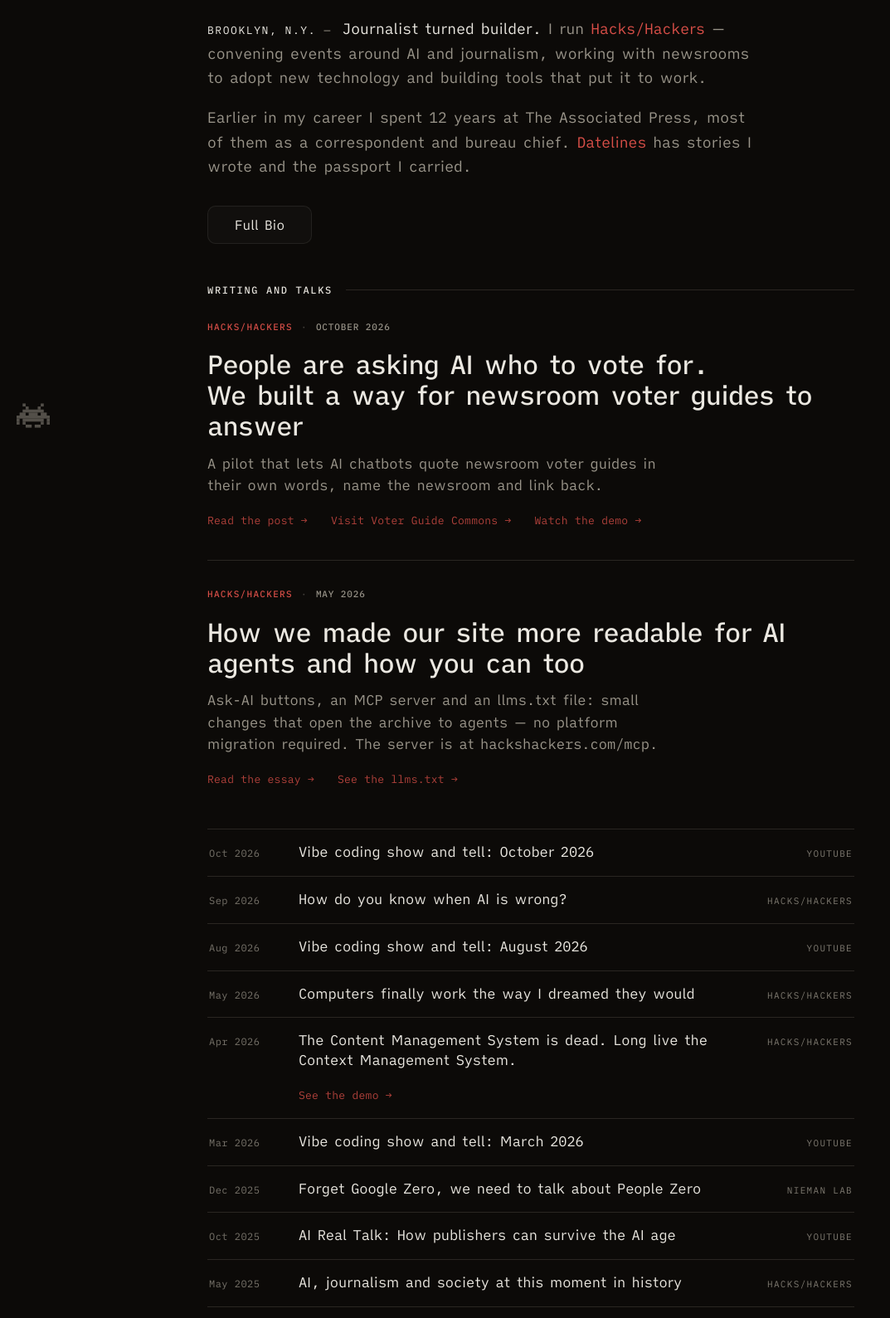
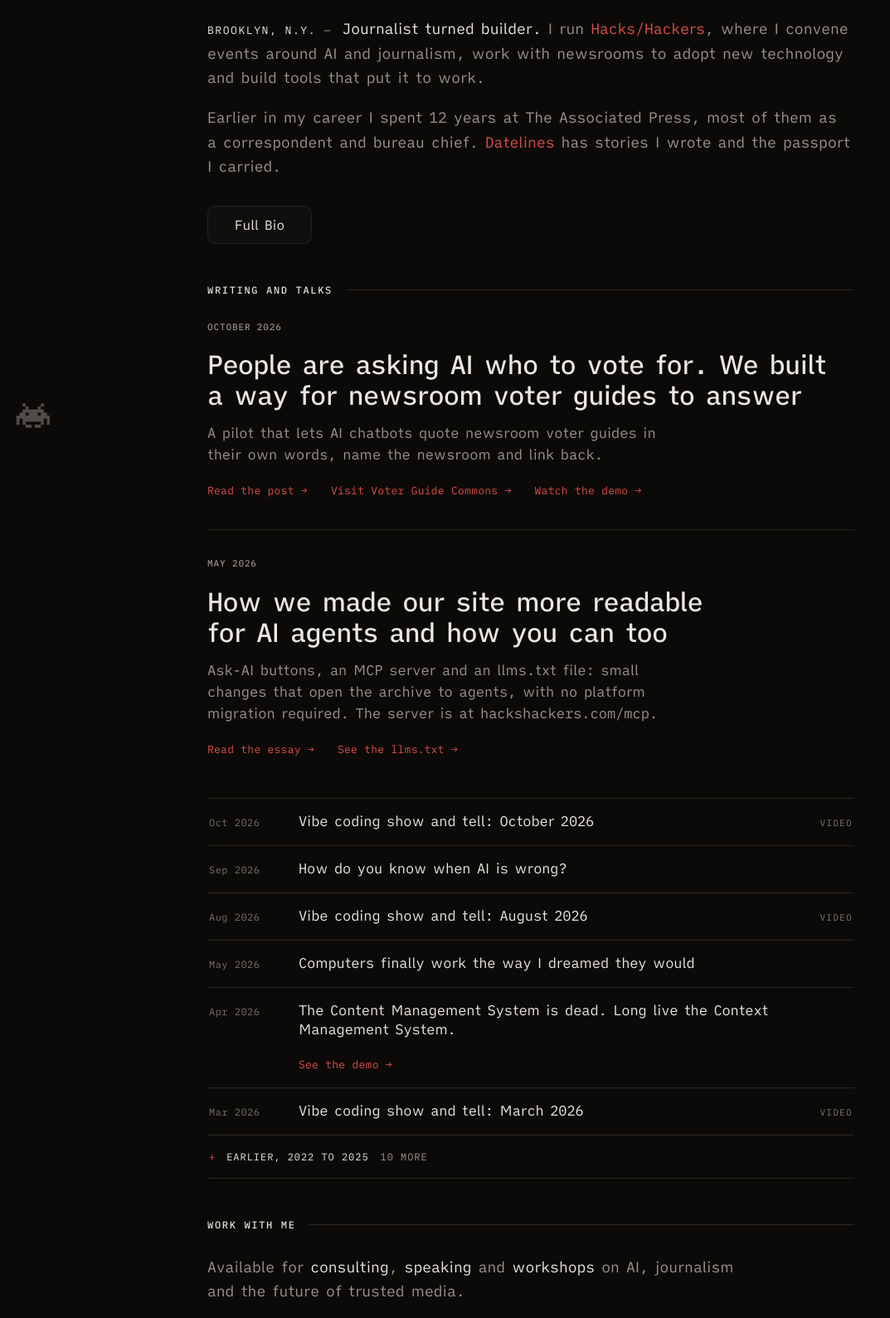
Before and after one commit to burtherman/burtherman-personal-site, a plain HTML site: page index.html in a window 1280 px wide. Shown: the part 259-1848 px from the top of the page at 83% size, without its empty margins (0-1073 px from the left). Drawn offline with Linux system fonts and the light colour scheme.

Commit message:
Fold older archive rows, trim source labels, tidy copy and edges
Rows before 2026 fold under a native details element. Hacks/Hackers
pieces lose their source label; videos are labelled Video. The bio and
masthead run the full column so everything shares one right edge. Small
links use the full-strength accent, the top headline balances onto two
lines, and the bio and meta descriptions are rewritten.

Co-Authored-By: Claude Fable 5.2 <noreply@anthropic.com>

```diff
--- a/404.html
+++ b/404.html
@@ -14,7 +14,7 @@
 
     <link rel="icon" type="image/svg+xml" href="/images/favicon.svg">
     <link rel="icon" type="image/jpeg" href="/images/profile-4.jpg">
-    <link rel="stylesheet" href="/css/style.css?v=20261114k">
+    <link rel="stylesheet" href="/css/style.css?v=20261114m">
     <style>
         .notfound {
             min-height: 100vh;
--- a/css/style.css
+++ b/css/style.css
@@ -114,10 +114,6 @@ header::before {
     /* Photo sits on the right so the portrait, which faces left, looks into the text */
     flex-direction: row-reverse;
     justify-content: space-between;
-    /* Same measure as .bio-short (62ch at its font size) so the photo's right
-       edge lines up with the right edge of the bio text */
-    font-size: 1.125rem;
-    max-width: 62ch;
     align-items: flex-end;
     gap: 28px;
 }
@@ -279,7 +275,6 @@ h1 {
     line-height: 1.65;
     margin-bottom: 32px;
     color: var(--text-muted);
-    max-width: 62ch;
     animation: fadeIn 0.8s ease-out 0.2s both;
     font-weight: 400;
 }
@@ -297,6 +292,11 @@ h1 {
 
 .dateline-dash {
     color: var(--text-muted);
+}
+
+/* Avoid a lone last word on its own line */
+.bio-short p {
+    text-wrap: pretty;
 }
 
 .bio-short p + p {
@@ -526,8 +526,6 @@ footer {
 
     .header-content {
         gap: 18px;
-        /* Tracks the phone .bio-short font size so the 62ch measure still matches */
-        font-size: 1rem;
     }
 
     .name-header {
@@ -800,6 +798,7 @@ footer {
 }
 
 .writing-featured-title {
+    text-wrap: balance;
     font-size: 2rem;
     font-weight: 500;
     line-height: 1.15;
@@ -826,12 +825,12 @@ footer {
     color: var(--accent);
     text-decoration: none;
     letter-spacing: 0.02em;
-    opacity: 0.8;
-    transition: opacity 0.2s ease, transform 0.2s ease;
+    /* Full-strength accent: at reduced opacity these small links fell under 4.5:1 */
+    text-underline-offset: 3px;
 }
 
 .writing-cta:hover {
-    opacity: 1;
+    text-decoration: underline;
 }
 
 .writing-list {
@@ -842,6 +841,50 @@ footer {
 
 .writing-item {
     border-bottom: 1px solid var(--border);
+}
+
+/* Older rows fold away under a native <details>; no script involved */
+.writing-more > summary {
+    display: flex;
+    align-items: baseline;
+    gap: 14px;
+    padding: 16px 2px;
+    border-bottom: 1px solid var(--border);
+    cursor: pointer;
+    list-style: none;
+    font-family: var(--font-mono);
+    font-size: 0.75rem;
+    letter-spacing: 0.08em;
+    text-transform: uppercase;
+    color: var(--text-light);
+    transition: color 0.2s ease;
+}
+
+.writing-more > summary::-webkit-details-marker {
+    display: none;
+}
+
+.writing-more > summary::before {
+    content: '+';
+    width: 1ch;
+    color: var(--accent);
+}
+
+.writing-more[open] > summary::before {
+    content: '\2212';
+}
+
+.writing-more > summary:hover {
+    color: var(--accent);
+}
+
+.writing-more-count {
+    color: var(--text-muted);
+}
+
+/* The summary's rule already separates it from the first folded row */
+.writing-more .writing-item:first-child {
+    border-top: none;
 }
 
 .writing-item:first-child {
--- a/index.html
+++ b/index.html
@@ -12,7 +12,7 @@
     <link rel="preload" href="fonts/iAWriterMonoV.woff2" as="font" type="font/woff2" crossorigin>
     <title>Burt Herman — Co-founder, Hacks/Hackers</title>
     <meta name="description"
-        content="Burt Herman builds the future of trusted media at the intersection of journalism, technology and community.">
+        content="Burt Herman is a journalist turned builder who runs Hacks/Hackers, working with newsrooms on AI and journalism. He spent 12 years at The Associated Press as a correspondent and bureau chief.">
     <meta name="author" content="Burt Herman">
     <meta name="robots" content="index, follow">
     <link rel="canonical" href="https://burtherman.com/">
@@ -28,7 +28,7 @@
     <meta property="og:url" content="https://burtherman.com/">
     <meta property="og:title" content="Burt Herman — Co-founder, Hacks/Hackers">
     <meta property="og:description"
-        content="Building the future of trusted media at the intersection of journalism, technology and community. Co-founder of Hacks/Hackers.">
+        content="Journalist turned builder. Co-founder of Hacks/Hackers, working with newsrooms on AI and journalism. Former Associated Press correspondent and bureau chief.">
     <meta property="og:image" content="https://burtherman.com/images/og-card.png">
     <meta property="og:image:width" content="1200">
     <meta property="og:image:height" content="630">
@@ -40,7 +40,7 @@
     <meta name="twitter:url" content="https://burtherman.com/">
     <meta name="twitter:title" content="Burt Herman — Co-founder, Hacks/Hackers">
     <meta name="twitter:description"
-        content="Building the future of trusted media at the intersection of journalism, technology and community. Co-founder of Hacks/Hackers.">
+        content="Journalist turned builder. Co-founder of Hacks/Hackers, working with newsrooms on AI and journalism. Former Associated Press correspondent and bureau chief.">
     <meta name="twitter:image" content="https://burtherman.com/images/og-card.png">
 
     <!-- Google tag (gtag.js) — bootstrap lives in js/script.js so CSP can stay free of 'unsafe-inline' -->
@@ -55,7 +55,7 @@
         "url": "https://burtherman.com",
         "image": "https://burtherman.com/images/profile-4.jpg",
         "jobTitle": "Co-founder, Hacks/Hackers",
-        "description": "Building the future of trusted media at the intersection of journalism, technology and community. Co-founder of Hacks/Hackers.",
+        "description": "Journalist turned builder. Co-founder of Hacks/Hackers, working with newsrooms on AI and journalism. Former Associated Press correspondent and bureau chief.",
         "address": {
             "@type": "PostalAddress",
             "addressLocality": "Brooklyn",
@@ -87,7 +87,7 @@
     }
     </script>
 
-    <link rel="stylesheet" href="css/style.css?v=20261114k">
+    <link rel="stylesheet" href="css/style.css?v=20261114m">
 </head>
 
 <body>
@@ -122,9 +122,9 @@
                 <p><span class="dateline">Brooklyn, N.Y. <span class="dateline-dash" aria-hidden="true">—</span></span>
                     <strong class="text-light font-normal">Journalist turned builder.</strong> I run <a
                         href="https://hackshackers.com" target="_blank" rel="noopener noreferrer"
-                        class="text-accent no-decoration"><strong class="font-normal">Hacks/Hackers</strong></a> —
-                    convening events around AI and journalism, working with newsrooms to adopt new technology and
-                    building tools that put it to work.</p>
+                        class="text-accent no-decoration"><strong class="font-normal">Hacks/Hackers</strong></a>, where I
+                    convene events around AI and journalism, work with newsrooms to adopt new technology and
+                    build tools that put it to work.</p>
                 <p>Earlier in my career I spent 12 years at The Associated Press, most of them as a correspondent
                     and bureau chief. <a
                         href="https://datelines.burtherman.com" target="_blank" rel="noopener noreferrer"
@@ -142,12 +142,10 @@
 
                 <article class="writing-featured">
                     <div class="writing-featured-meta">
-                        <span class="source">Hacks/Hackers</span>
-                        <span class="sep" aria-hidden="true">·</span>
                         <time datetime="2026-10">October 2026</time>
                     </div>
                     <h3 class="writing-featured-title"><a href="https://www.hackshackers.com/voter-guide-commons/"
-                            target="_blank" rel="noopener noreferrer">People are asking AI who to vote for.<br>We built a way for newsroom voter guides to answer</a></h3>
+                            target="_blank" rel="noopener noreferrer">People are asking AI who to vote for. We built a way for newsroom voter guides to answer</a></h3>
                     <p class="writing-featured-dek">A pilot that lets AI chatbots quote newsroom voter guides in
                         their own words, name the newsroom and link back.</p>
                     <p class="writing-featured-links">
@@ -162,15 +160,13 @@
 
                 <article class="writing-featured">
                     <div class="writing-featured-meta">
-                        <span class="source">Hacks/Hackers</span>
-                        <span class="sep" aria-hidden="true">·</span>
                         <time datetime="2026-05">May 2026</time>
                     </div>
                     <h3 class="writing-featured-title"><a
                             href="https://www.hackshackers.com/how-we-made-our-site-more-readable-for-ai-agents-and-how-you-can-too/"
                             target="_blank" rel="noopener noreferrer">How we made our site more readable for AI agents and how you can too</a></h3>
                     <p class="writing-featured-dek">Ask-AI buttons, an MCP server and an llms.txt file: small changes
-                        that open the archive to agents — no platform migration required. The server is at
+                        that open the archive to agents, with no platform migration required. The server is at
                         <span class="font-mono">hackshackers.com/mcp</span>.</p>
                     <p class="writing-featured-links">
                         <a href="https://www.hackshackers.com/how-we-made-our-site-more-readable-for-ai-agents-and-how-you-can-too/"
@@ -181,12 +177,12 @@
                     </p>
                 </article>
 
-                <ol class="writing-list" aria-label="Archive of writing and talks">
+                <ol class="writing-list" aria-label="Writing and talks from 2026">
                     <li class="writing-item">
                         <a href="https://www.youtube.com/watch?v=w8A3RQeyhFk" target="_blank" rel="noopener noreferrer">
                             <time class="writing-date" datetime="2026-10">Oct 2026</time>
                             <span class="writing-title">Vibe coding show and tell: October 2026</span>
-                            <span class="writing-source">YouTube</span>
+                            <span class="writing-source">Video</span>
                         </a>
                     </li>
                     <li class="writing-item">
@@ -194,14 +190,13 @@
                             target="_blank" rel="noopener noreferrer">
                             <time class="writing-date" datetime="2026-09">Sep 2026</time>
                             <span class="writing-title">How do you know when AI is wrong?</span>
-                            <span class="writing-source">Hacks/Hackers</span>
                         </a>
                     </li>
                     <li class="writing-item">
                         <a href="https://www.youtube.com/watch?v=h15hOrYfViw" target="_blank" rel="noopener noreferrer">
                             <time class="writing-date" datetime="2026-08">Aug 2026</time>
                             <span class="writing-title">Vibe coding show and tell: August 2026</span>
-                            <span class="writing-source">YouTube</span>
+                            <span class="writing-source">Video</span>
                         </a>
                     </li>
                     <li class="writing-item">
@@ -209,7 +204,6 @@
                             target="_blank" rel="noopener noreferrer">
                             <time class="writing-date" datetime="2026-05">May 2026</time>
                             <span class="writing-title">Computers finally work the way I dreamed they would</span>
-                            <span class="writing-source">Hacks/Hackers</span>
                         </a>
                     </li>
                     <li class="writing-item">
@@ -217,7 +211,6 @@
                             target="_blank" rel="noopener noreferrer">
                             <time class="writing-date" datetime="2026-04">Apr 2026</time>
                             <span class="writing-title">The Content Management System is dead. Long live the Context Management System.</span>
-                            <span class="writing-source">Hacks/Hackers</span>
                         </a>
                         <a href="https://nyc-mayor-context-demo-2026.hackshackers.com/" target="_blank"
                             rel="noopener noreferrer" class="writing-cta writing-item-project">See the demo →</a>
@@ -226,9 +219,15 @@
                         <a href="https://www.youtube.com/watch?v=QGHmg7c05Ho" target="_blank" rel="noopener noreferrer">
                             <time class="writing-date" datetime="2026-03">Mar 2026</time>
                             <span class="writing-title">Vibe coding show and tell: March 2026</span>
-                            <span class="writing-source">YouTube</span>
+                            <span class="writing-source">Video</span>
                         </a>
                     </li>
+                </ol>
+
+                <details class="writing-more">
+                    <summary><span class="writing-more-label">Earlier, 2022 to 2025</span> <span
+                            class="writing-more-count">10 more</span></summary>
+                    <ol class="writing-list" aria-label="Earlier writing and talks">
                         <li class="writing-item">
                             <a href="https://www.niemanlab.org/2025/12/forget-google-zero-we-need-to-talk-about-people-zero/"
                                 target="_blank" rel="noopener noreferrer">
@@ -241,7 +240,7 @@
                             <a href="https://www.youtube.com/watch?v=o32zU2VXdMc" target="_blank" rel="noopener noreferrer">
                                 <time class="writing-date" datetime="2025-10">Oct 2025</time>
                                 <span class="writing-title">AI Real Talk: How publishers can survive the AI age</span>
-                            <span class="writing-source">YouTube</span>
+                                <span class="writing-source">Video</span>
                             </a>
                         </li>
                         <li class="writing-item">
@@ -249,7 +248,6 @@
                                 target="_blank" rel="noopener noreferrer">
                                 <time class="writing-date" datetime="2025-05">May 2025</time>
                                 <span class="writing-title">AI, journalism and society at this moment in history</span>
-                            <span class="writing-source">Hacks/Hackers</span>
                             </a>
                         </li>
                         <li class="writing-item">
@@ -257,7 +255,6 @@
                                 target="_blank" rel="noopener noreferrer">
                                 <time class="writing-date" datetime="2025-03">Mar 2025</time>
                                 <span class="writing-title">When politicians flood the zone: AI solutions</span>
-                            <span class="writing-source">Hacks/Hackers</span>
                             </a>
                         </li>
                         <li class="writing-item">
@@ -273,7 +270,7 @@
                                 rel="noopener noreferrer">
                                 <time class="writing-date" datetime="2024-09">Sep 2024</time>
                                 <span class="writing-title">AI Real Talk: To Sue or Not to Sue</span>
-                            <span class="writing-source">YouTube</span>
+                                <span class="writing-source">Video</span>
                             </a>
                         </li>
                         <li class="writing-item">
@@ -281,7 +278,7 @@
                                 rel="noopener noreferrer">
                                 <time class="writing-date" datetime="2024-08">Aug 2024</time>
                                 <span class="writing-title">AI Real Talk: RIP Web</span>
-                            <span class="writing-source">YouTube</span>
+                                <span class="writing-source">Video</span>
                             </a>
                         </li>
                         <li class="writing-item">
@@ -289,7 +286,6 @@
                                 target="_blank" rel="noopener noreferrer">
                                 <time class="writing-date" datetime="2024-06">Jun 2024</time>
                                 <span class="writing-title">How Apple AI signals the decline of apps and the web itself</span>
-                            <span class="writing-source">Hacks/Hackers</span>
                             </a>
                         </li>
                         <li class="writing-item">
@@ -309,6 +305,7 @@
                             </a>
                         </li>
                     </ol>
+                </details>
             </section>
 
     <!-- Modal -->
@@ -409,8 +406,8 @@
         </svg>
     </button>
 
-    <script src="js/script.js?v=20261114k"></script>
-    <script src="js/invaders.js?v=20261114k"></script>
+    <script src="js/script.js?v=20261114m"></script>
+    <script src="js/invaders.js?v=20261114m"></script>
 </body>
 
 </html>
```
Also changed, not shown: 1 other file. Lines whose indentation alone changed are shown as unchanged.
